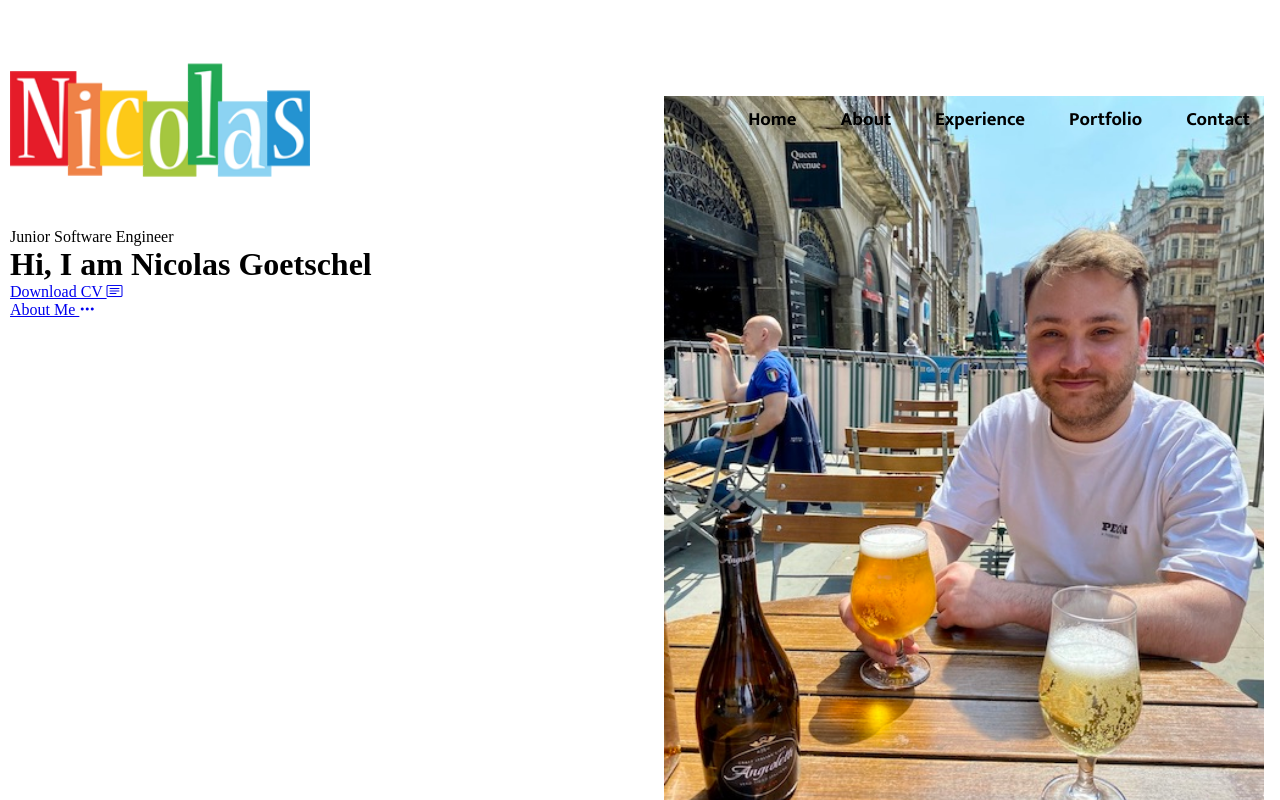
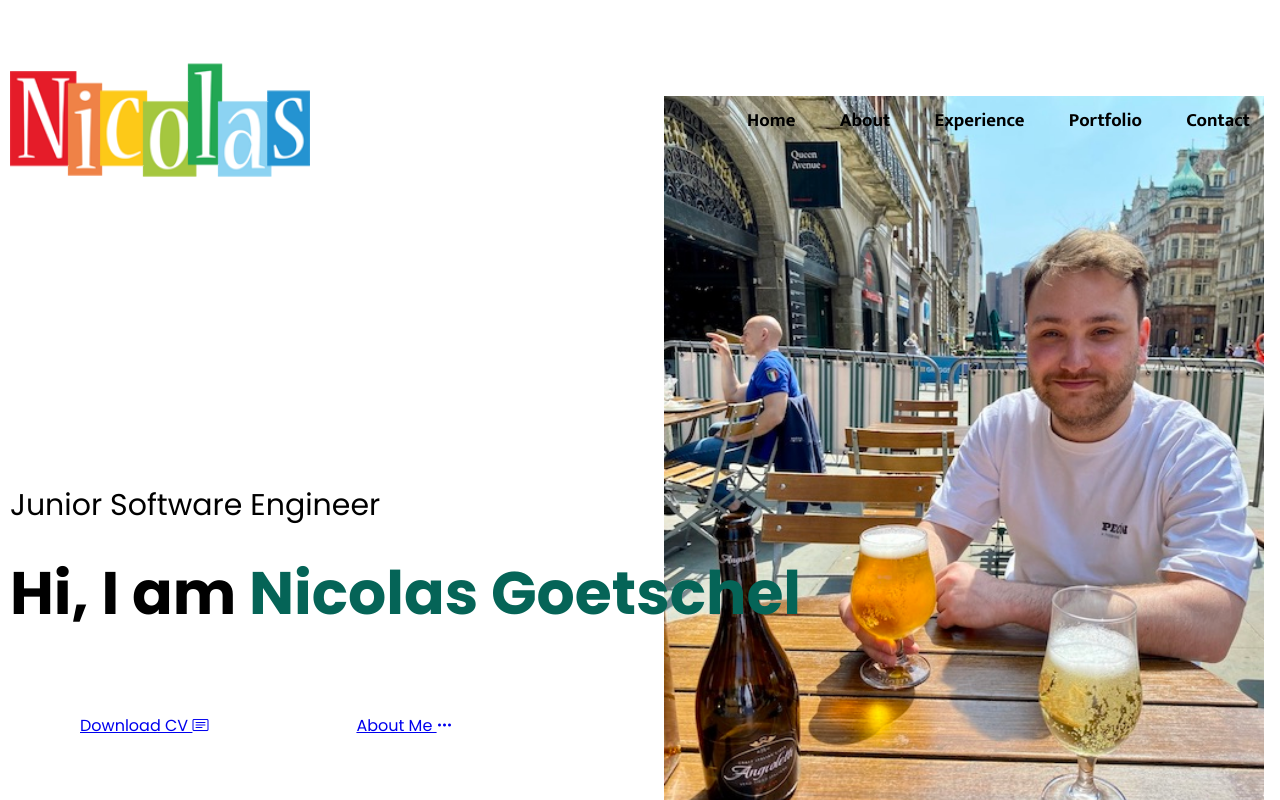
Before and after one commit to nicolasgoetschel/my_portfolio, a plain HTML site: page index.html in a window 1280 px wide. Drawn offline with nearby package versions, Linux system fonts and the light colour scheme.

Commit message:
styling added

```diff
--- a/style.css
+++ b/style.css
@@ -4,6 +4,7 @@
   margin: 0;
   padding: 0;
   box-sizing: border-box;
+  font-family: 'Poppins', sans-serif;
 }
 
 :root {
@@ -77,3 +78,30 @@ nav ul li a:hover::after {
   width: 100%;
   left: 0;
 }
+
+.header-text {
+  margin-top: 20%;
+  font-size: 30px;
+}
+
+.header-text h1 {
+  font-size: 60px;
+  margin-top: 20px;
+}
+
+.header-text h1 span {
+  color: var(--main-color);
+}
+
+.header-bottom-content {
+  display: flex;
+  flex-wrap: wrap;
+  gap: 0.5rem;
+  margin-top: 50px;
+}
+
+.header-bottom-content div {
+  background: transparent;
+  display: inline-block;
+  padding: 25px 70px;
+}
```
